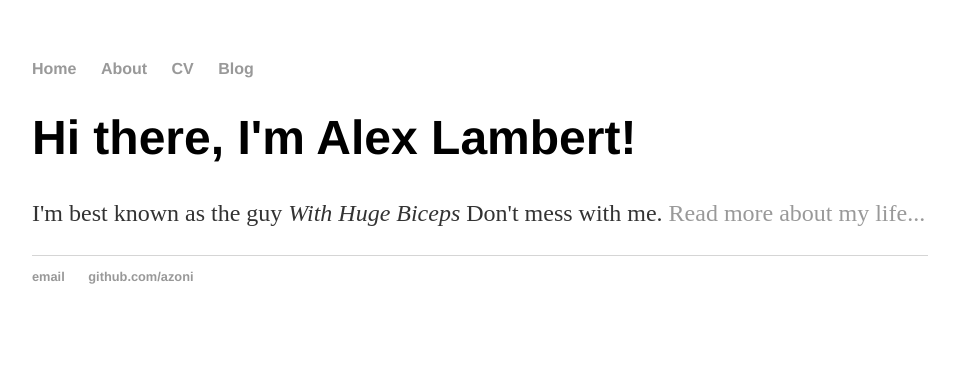
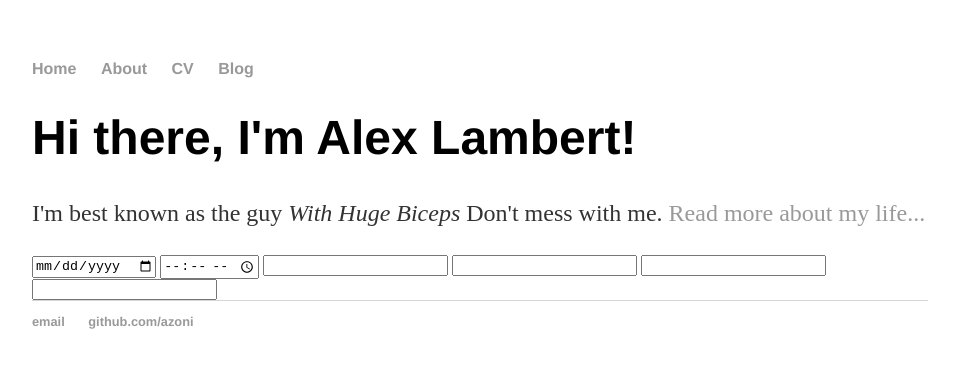
Before and after one commit to raindelta/raindelta.github.io, a plain HTML site: page index.html in a window 1280 px wide. Shown: the whole page, without its empty margins (160-1119 px from the left). Drawn offline with Linux system fonts and the light colour scheme.

Commit message:
Update index.html

```diff
--- a/index.html
+++ b/index.html
@@ -20,6 +20,12 @@
 				<p>I'm best known as the guy  <em>With Huge Biceps</em> Don't mess with me. <a href="/about">Read more about my life...</a></p>
     		</div><!-- /.blurb -->
 		</div><!-- /.container -->
+			<input type="date" name="birthday">
+			<input type="time" name="game-time">
+			<input type="email" name="email-address">
+			<input type="url" name="website">
+			<input type="number" name="cost">
+			<input type="tel" name="phone-number">
 		<footer>
     		<ul>
         		<li><a href="mailto:hankquinlanhub@gmail.com">email</a></li>
```
